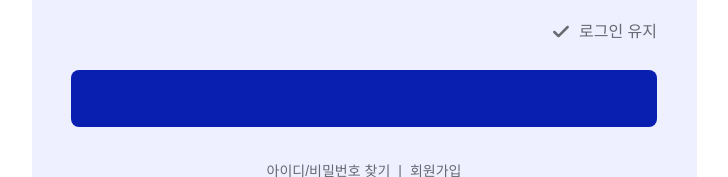
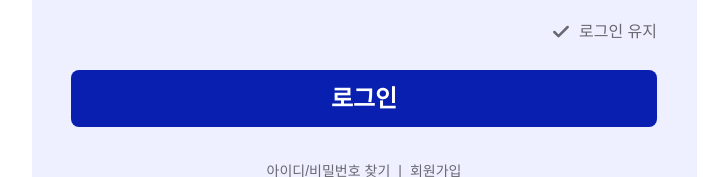
Before and after one commit to FRONTENDBOOTCAMP-13th/Final-11-Cutie, a Next.js app: page /login in a window 1280 px wide. Shown: the part 558-735 px from the top of the page, without its empty margins (276-1004 px from the left). Built offline with nearby package versions, Linux system fonts and the light colour scheme.

Commit message:
💄 add login button label

```diff
--- a/src/app/(user)/login/loginForm.tsx
+++ b/src/app/(user)/login/loginForm.tsx
@@ -1,7 +1,6 @@
 import { LoginButton } from '@components/button/SquareBtn';
 import { InputIdDefault } from '@components/common/Input';
 import { Check } from 'lucide-react';
-
 
 export default function LoginForm() {
   return (
@@ -14,7 +13,7 @@ export default function LoginForm() {
           <Check className="w-5 h-5 text-font-400 stroke-[3px] peer-checked:text-primary-800" />
           <span className="normal-16 text-font-400 peer-checked:text-primary-800">로그인 유지</span>
         </label>
-        <LoginButton />
+        <LoginButton label="로그인" />
       </form>
     </>
   );
```
